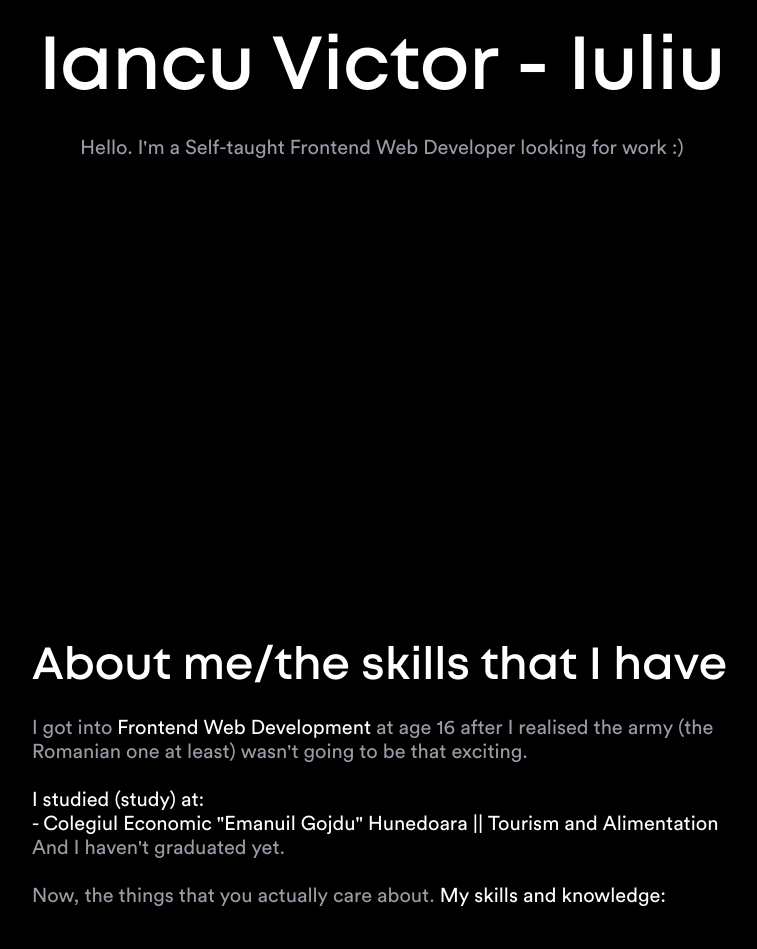
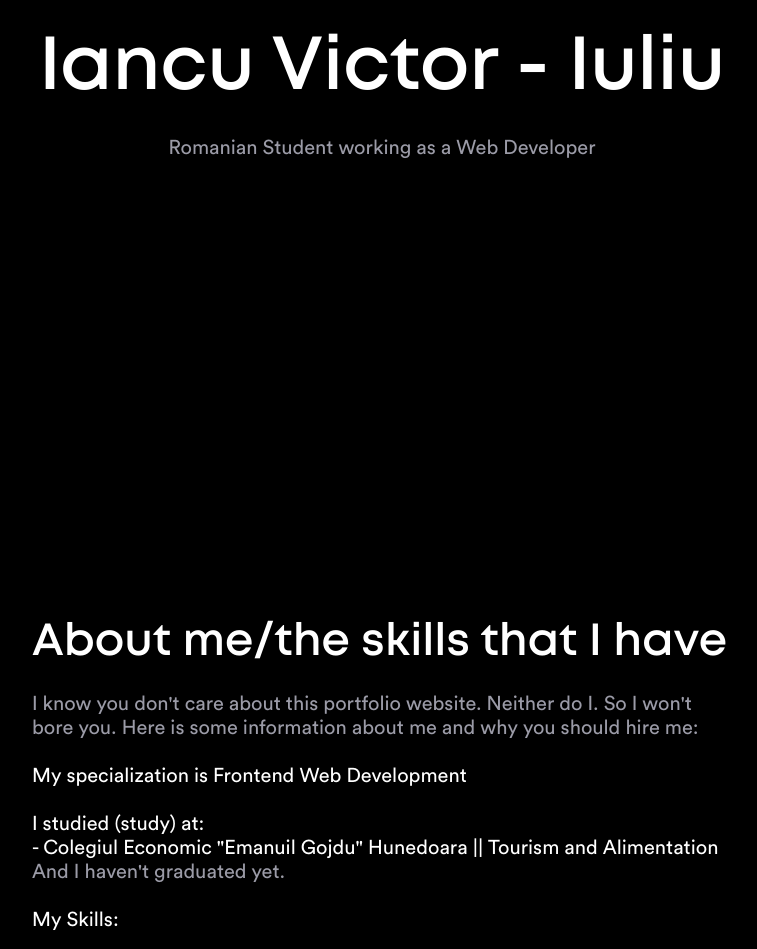
Before and after one commit to iancuvictor/Portfolio, a React (Create React App) app: page / in a window 1280 px wide. Shown: the part 300-1249 px from the top of the page, without its empty margins (258-1015 px from the left). Built offline with nearby package versions, Linux system fonts and the light colour scheme; the HTML template or start-up script is replaced by a standard one.

Commit message:
Modified text so it doesn't sound that corny

```diff
--- a/src/components/about/about.jsx
+++ b/src/components/about/about.jsx
@@ -10,13 +10,12 @@ function About() {
         <div id='aboutPage' className={css.aboutPage}>
             <div className={css.content}>
                 <h1>About me/the skills that I have</h1>
-                <p>I got into <span style={{ color: '#fff' }}>Frontend Web Development</span> at age 16 after I realised the army (the Romanian one at least) wasn't going to be that exciting.<br></br><br></br><span style={{ color: '#fff' }}>I studied (study) at: <br></br>- Colegiul Economic "Emanuil Gojdu" Hunedoara || Tourism and Alimentation</span>
+                <p>I know you don't care about this portfolio website. Neither do I. So I won't bore you. Here is some information about me and why you should hire me:<br></br><br></br><span style={{ color: '#fff' }}>My specialization is Frontend Web Development</span><br></br><br></br><span style={{ color: '#fff' }}>I studied (study) at: <br></br>- Colegiul Economic "Emanuil Gojdu" Hunedoara || Tourism and Alimentation</span>
                 <br></br>
                 And I haven't graduated yet.
                 <br></br>
                 <br></br>
-                Now, the things that you actually care about.
-                <span style={{ color: '#fff' }}> My skills and knowledge: </span></p>
+                <span style={{ color: '#fff' }}> My Skills: </span></p>
                 <div className={css.skillsContent}>
                     <div className={css.languages}>
                         <h1>Languages</h1>
--- a/src/components/landing/landing.jsx
+++ b/src/components/landing/landing.jsx
@@ -6,7 +6,7 @@ function Landing() {
     <div id='landingPage' className={css.landingPage}>
       <div className={css.landDesc}>
         <h1><span className={css.iancu}>Iancu </span><span className={css.victor}>Victor</span> - <span className={css.iuliu}>Iuliu</span></h1>
-        <p>Hello. I'm a Self-taught Frontend Web Developer looking for work :)</p>
+        <p>Romanian Student working as a Web Developer</p>
       </div>
     </div>
   );
```
